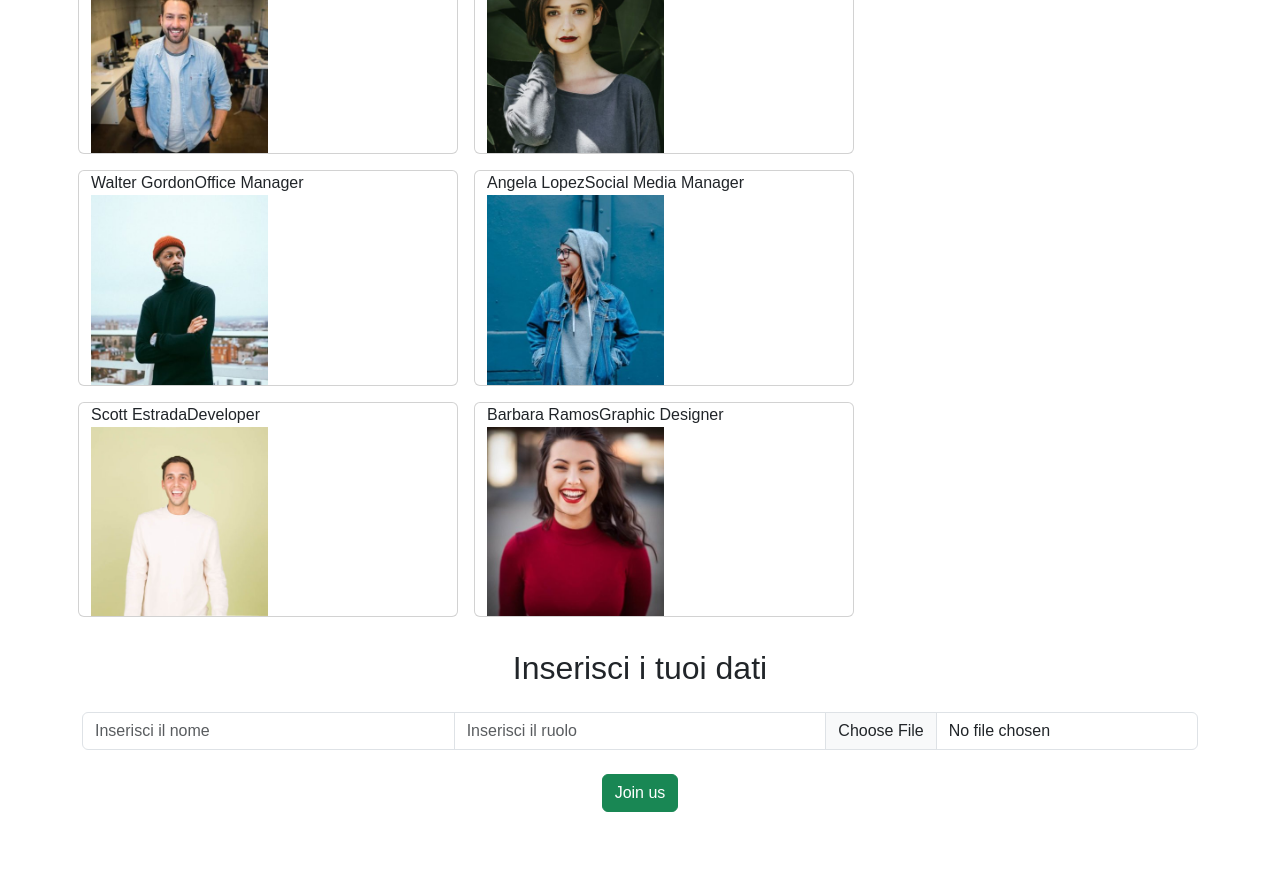
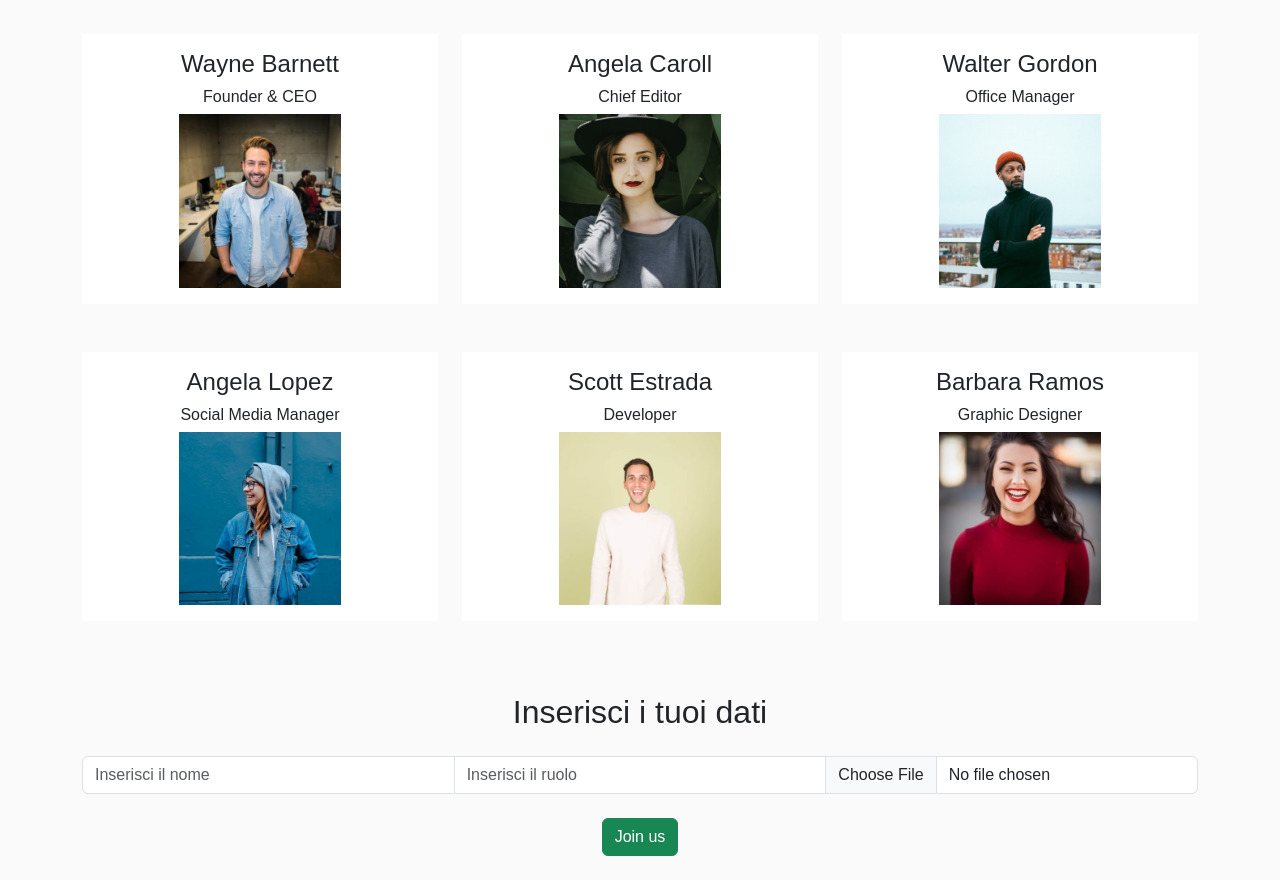
Before and after one commit to SimoneNegrisoli/-js-our-team, a plain HTML site: page index.html in a window 1280 px wide. Shown: the part 70-950 px from the top of the page. Before the commit the page ends 882 px from the top, so only its background shows below. Drawn offline with nearby package versions, Linux system fonts and the light colour scheme.

Commit message:
html decoration and add reset function

```diff
--- a/css/style.css
+++ b/css/style.css
@@ -5,6 +5,7 @@
 }
 body{
     font-family: sans-serif;
+    background-color: rgba(230, 230, 230, 0.172);
 }
 img{
     width: 50%;
--- a/index.html
+++ b/index.html
@@ -12,6 +12,7 @@
 
 <body>
     <div class="container">
+        <h1 class="text-center mb-5 mt-2 display-6">Our team</h1>
 
 
     </div>
@@ -31,6 +32,7 @@
 
 
 
+
     <script src="js/script.js"></script>
 </body>
 
--- a/js/script.js
+++ b/js/script.js
@@ -18,7 +18,7 @@
 
 
 
-// milestone 0
+// Milestone 0
 const ourTeam = [
     {
         name: 'Wayne Barnett',
@@ -74,7 +74,7 @@ console.log(containerEl)
 //ci ho appeso un div e gli do la classe row
 const rowEl = document.createElement('div')
 containerEl.append(rowEl)
-rowEl.classList.add('row', 'd-felx', 'felx-nowrap')
+rowEl.classList.add('row')
 
 //console.log(rowEl)
 
@@ -84,28 +84,38 @@ for (i = 0; i < ourTeam.length; i++) {
     uploadMembers(ourTeam[i])
 }
 
-function uploadMembers() {
+function uploadMembers(member) {
     const colEl = document.createElement('div')
     rowEl.append(colEl)
-    colEl.classList.add('col-4', 'card', 'm-2')
-    colEl.innerHTML = ourTeam[i].name
-    colEl.innerHTML += ourTeam[i].role
-    colEl.innerHTML += `
-    <img src = img/${ourTeam[i].picture}>
+    const myDiv = document.createElement('div')
+    colEl.append(myDiv)
+    colEl.classList.add('col-4')
+    myDiv.classList.add('d-flex', 'flex-column', 'align-items-center', 'mb-5' ,'justify-content-center', 'p-3', 'bg-white')
+    myDiv.innerHTML = `<h4 class="text-center">${ourTeam[i].name}</h4>`
+    myDiv.innerHTML += `<h6 class="text-center">${ourTeam[i].role}</h6>`
+    myDiv.innerHTML += `
+    <img src = img/${ourTeam[i].picture}>`
 
-    `
 }
 
 // Bonus
 
 
 const btn = document.querySelector('button')
+btn.classList.add('mb-4')
 btn.addEventListener('click', function () {
     const newMember = {
-        name: document.getElementById('ruolo').value,
+        name: document.getElementById('nome').value,
         role: document.getElementById('ruolo').value,
         picture: document.getElementById('foto-user').value
     }
-    ourTeam.push(newMember)
-    uploadMembers(newMember)
+    ourTeam.push(newMember);
+    uploadMembers(newMember);
+    resetValue();
 })
+
+function resetValue (){
+    document.getElementById('nome').value = '';
+    document.getElementById('ruolo').value = '';
+    document.getElementById('foto-user').value = '';
+}
```
